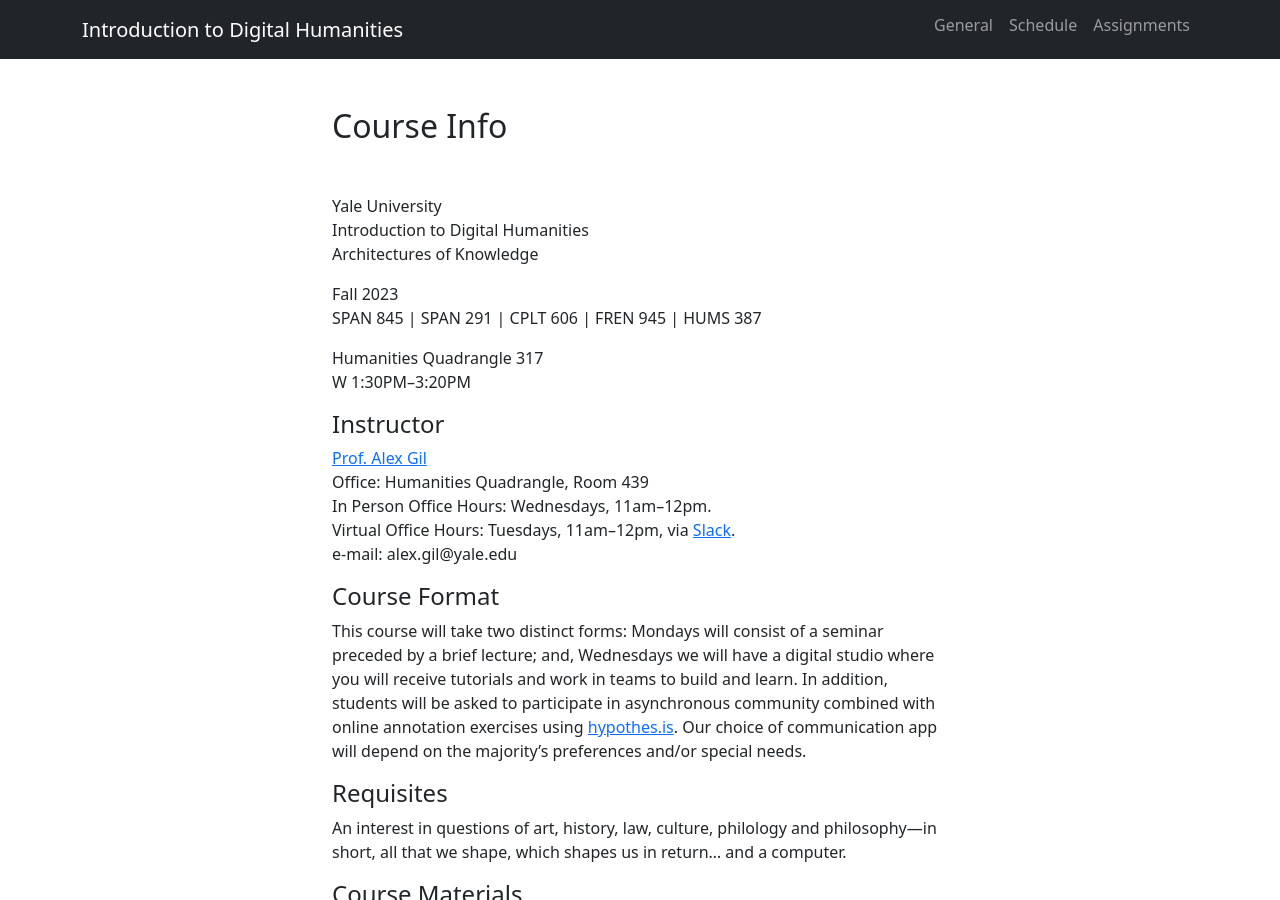
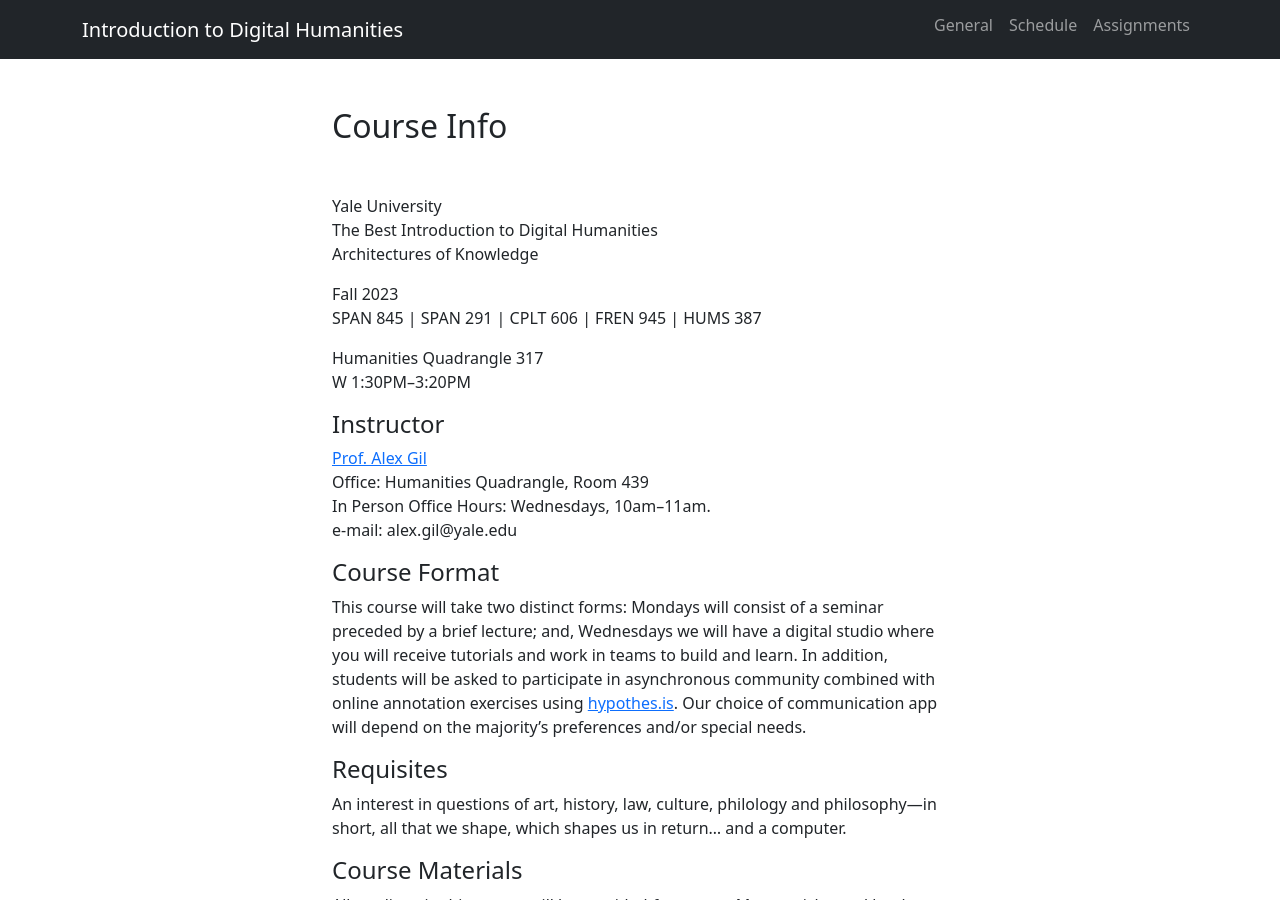
Before and after one commit to elotroalex/f23-intro-dh, a Jekyll site: the page built from general.md, in a window 1280 px wide and 900 px high. Built offline with Jekyll 4.4.1, drawn with Linux system fonts in a browser that asks for light colours.

Commit message:
updated office hours

```diff
--- a/general.md
+++ b/general.md
@@ -9,7 +9,7 @@ permalink: /general/
 <br>
 
 Yale University
-Introduction to Digital Humanities
+The Best Introduction to Digital Humanities
 Architectures of Knowledge
 
 Fall 2023
@@ -22,8 +22,7 @@ W 1:30PM--3:20PM
 
 [Prof. Alex Gil](http://www.elotroalex.com/profiles/)
 Office: Humanities Quadrangle, Room 439
-In Person Office Hours: Wednesdays, 11am–12pm.
-Virtual Office Hours: Tuesdays, 11am–12pm, via [Slack](https://join.slack.com/t/introductiont-plq4967/shared_invite/zt-1fo8asm3a-li~T9jHyxu717IEKJkYk1g).
+In Person Office Hours: Wednesdays, 10am–11am.
 e-mail: alex.gil@yale.edu
 
 #### Course Format
```
Also changed, not shown: 2 other files.
